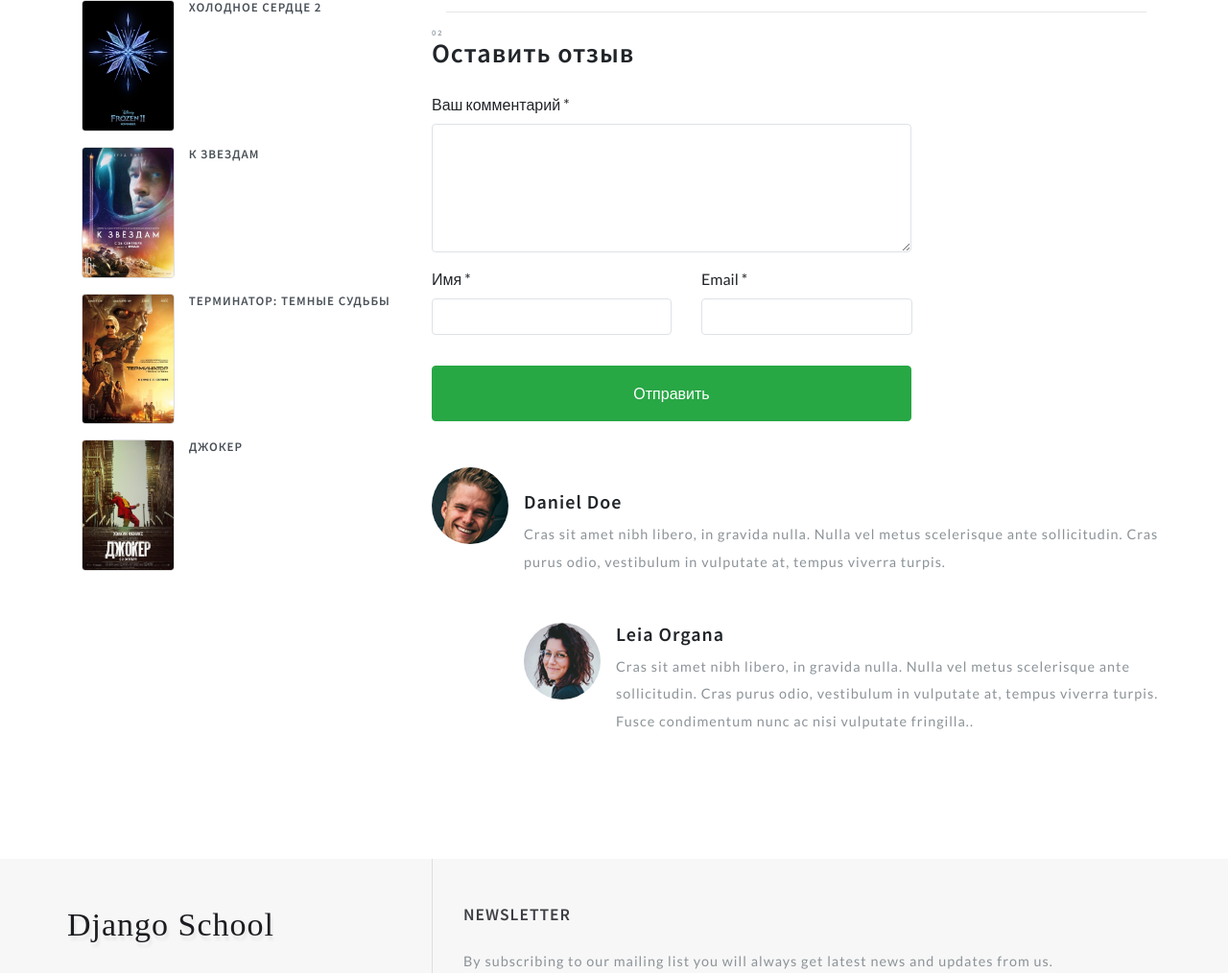
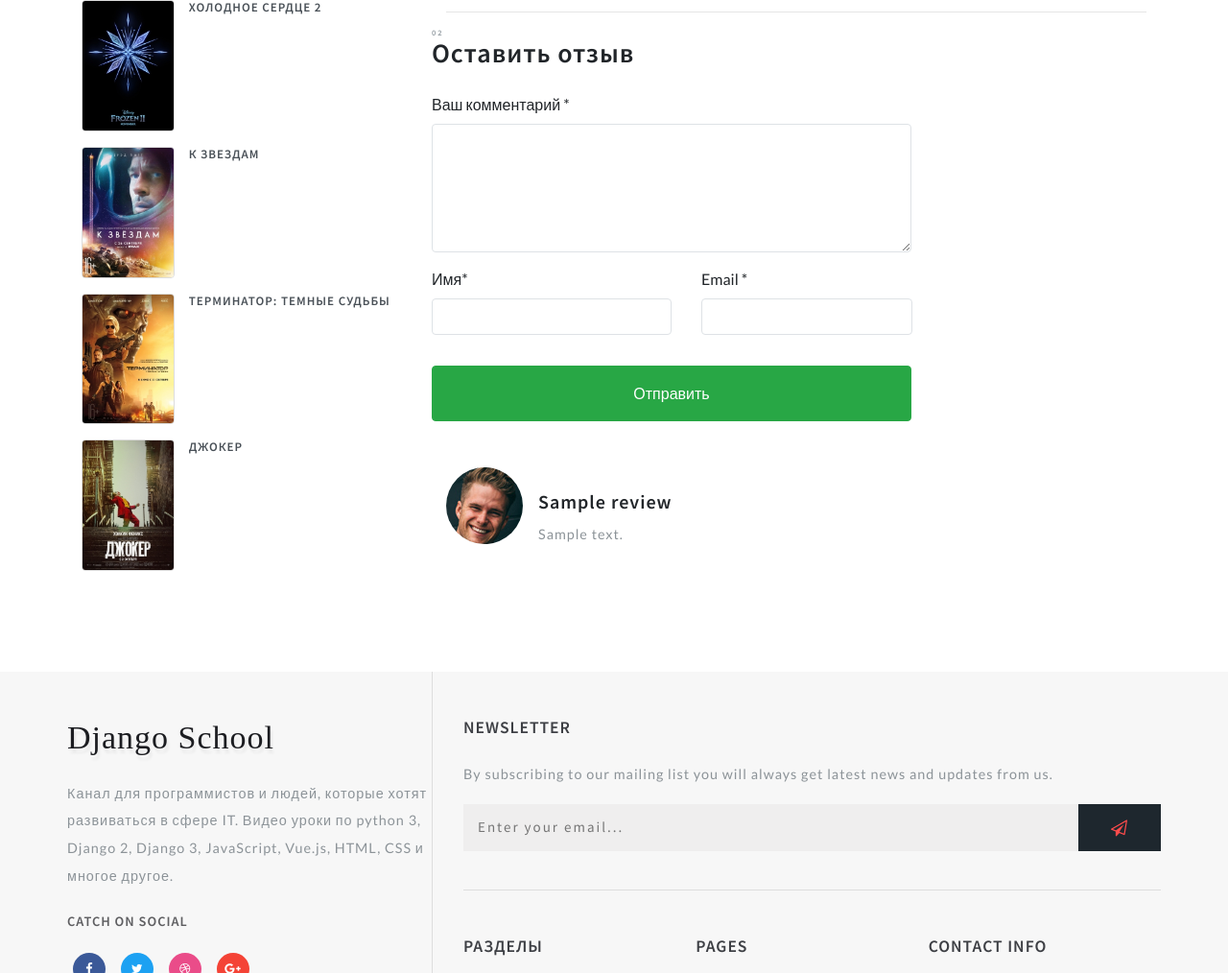
Before and after one commit to ArstanRahimov/Django-Movie, a Django app: template templates/movies/movie_detail.html in a window 1280 px wide. Shown: the part 1731-2745 px from the top of the page at 96% size. Run offline with Django 4.2, Linux system fonts and the light colour scheme; the template is opened without the code that fills it: most values are stand-ins (such as "Sample title", 1, 10 or a date in 2020); grey boxes marked "Sample" are stand-in pictures; some libraries are stand-ins or nearby versions.

Commit message:
added form, view and corrected detail template for reviews

```diff
--- a/movies/models.py
+++ b/movies/models.py
@@ -125,7 +125,7 @@
     text = models.TextField("Сообщение", max_length=5000)
     parent = models.ForeignKey(
         'self', verbose_name="Родитель", on_delete=models.SET_NULL, blank=True, null=True)
-    movie = models.ForeignKey(Movie, verbose_name="Фильм", on_delete=models.CASCADE)
+    movie = models.ForeignKey(Movie, verbose_name="Фильм", on_delete=models.CASCADE, related_name='reviews')
 
     def __str__(self):
         return f'{self.name} - {self.movie}'
--- a/movies/urls.py
+++ b/movies/urls.py
@@ -1,9 +1,10 @@
 from django.urls import path
 
-from .views import MoviesView, MovieDetailView
+from .views import MoviesView, MovieDetailView, AddReview
 
 
 urlpatterns = [
     path('', MoviesView.as_view()),
     path('<slug:slug>/', MovieDetailView.as_view(), name='movie_detail'),
+    path('review/<int:pk>/', AddReview.as_view(), name='add_review'),
 ]
--- a/templates/movies/movie_detail.html
+++ b/templates/movies/movie_detail.html
@@ -145,46 +145,51 @@
                         <span class="sub-tittle editContent" style="outline: none; cursor: inherit;">02</span>Оставить
                         отзыв
                     </h3>
-                    <form action="#" method="get" class="mt-4">
+                    <form action="{% url 'add_review' movie.id %}" method="post" class="mt-4">
+                        {% csrf_token %}
                         <div class="form-group editContent" style="outline: none; cursor: inherit;">
-                            <label for="contactcomment" class="editContent" style="outline: none; cursor: inherit;">Ваш
-                                комментарий
-                                *</label>
-                            <textarea class="form-control border" rows="5" id="contactcomment" required=""></textarea>
+                            <label for="contactcomment" class="editContent" style="outline: none; cursor: inherit;">
+                                Ваш комментарий *
+                            </label>
+                            <textarea class="form-control border" rows="5" name="text" id="contactcomment" required=""></textarea>
                         </div>
                         <div class="d-sm-flex">
                             <div class="col-sm-6 form-group p-0 editContent" style="outline: none; cursor: inherit;">
                                 <label for="contactusername" class="editContent"
-                                    style="outline: none; cursor: inherit;">Имя
-                                    *</label>
-                                <input type="text" class="form-control border" id="contactusername" required="">
+                                    style="outline: none; cursor: inherit;">
+                                    Имя*
+                                </label>
+                                <input type="text" class="form-control border" name="name" id="contactusername" required="">
                             </div>
                             <div class="col-sm-6 form-group ml-sm-3 editContent"
                                 style="outline: none; cursor: inherit;">
                                 <label for="contactemail" class="editContent"
-                                    style="outline: none; cursor: inherit;">Email
-                                    *</label>
-                                <input type="email" class="form-control border" id="contactemail" required="">
+                                    style="outline: none; cursor: inherit;">
+                                    Email *
+                                </label>
+                                <input type="email" class="form-control border" name="email" id="contactemail" required="">
                             </div>
                         </div>
                         <button type="submit" class="mt-3 btn btn-success btn-block py-3"
-                            style="outline: none; cursor: inherit;">Отправить
+                            style="outline: none; cursor: inherit;">
+                            Отправить
                         </button>
                     </form>
                 </div>
                 <!--  //contact form grid ends here -->
             </div>
+        </div>
+            {% for review in movie.reviews.all %}
             <div class="media py-5">
-                <img src="bundles/images/te2.jpg" class="mr-3 img-fluid" alt="image"
-                    style="outline: none; cursor: inherit;">
+                <img src="bundles/images/te2.jpg" class="mr-3 img-fluid" alt="image">
                 <div class="media-body mt-4">
-                    <h5 class="mt-0 editContent" style="outline: none; cursor: inherit;">Daniel Doe</h5>
+                    <h5 class="mt-0 editContent">
+                        {{ review.name }}
+                    </h5>
                     <p class="mt-2 editContent" style="outline: none; cursor: inherit;">
-                        Cras sit amet nibh libero, in gravida nulla. Nulla vel metus
-                        scelerisque ante sollicitudin. Cras purus odio, vestibulum in
-                        vulputate at, tempus viverra turpis.
+                        {{ review.text }}
                     </p>
-                    <div class="media mt-5 editContent" style="outline: none; cursor: inherit;">
+                    <!-- <div class="media mt-5 editContent" style="outline: none; cursor: inherit;">
                         <a class="pr-3" href="#">
                             <img src="bundles/images/te1.jpg" class="img-fluid " alt="image"
                                 style="outline: none; cursor: inherit;">
@@ -197,9 +202,10 @@
                                 vestibulum in vulputate at, tempus viverra turpis. Fusce
                                 condimentum nunc ac nisi vulputate fringilla..</p>
                         </div>
-                    </div>
+                    </div> -->
                 </div>
             </div>
+            {% endfor %}
         </div>
     </div>
 
```
Also changed, not shown: movies/forms.py (+12 -0 lines), movies/views.py (+14 -2 lines).
